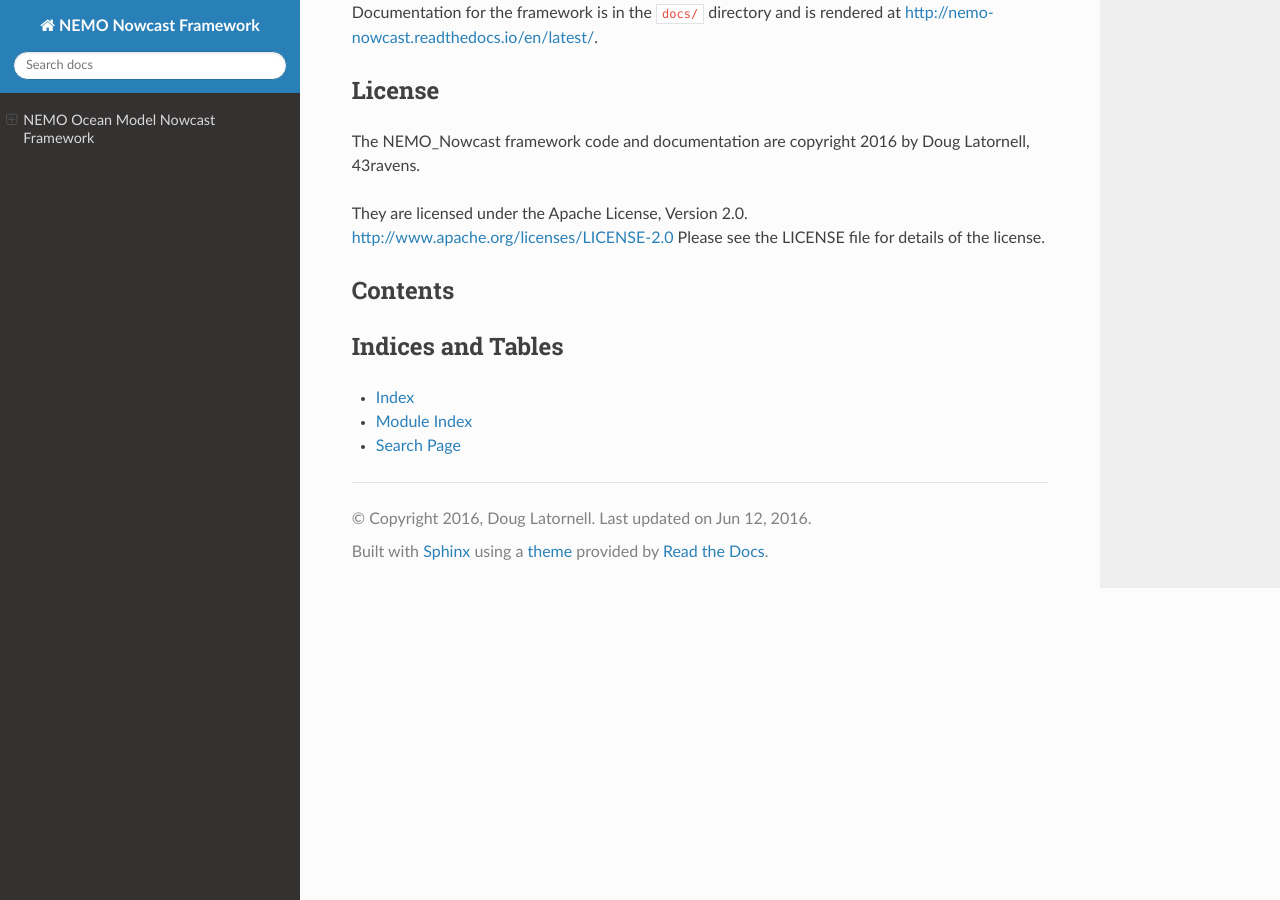
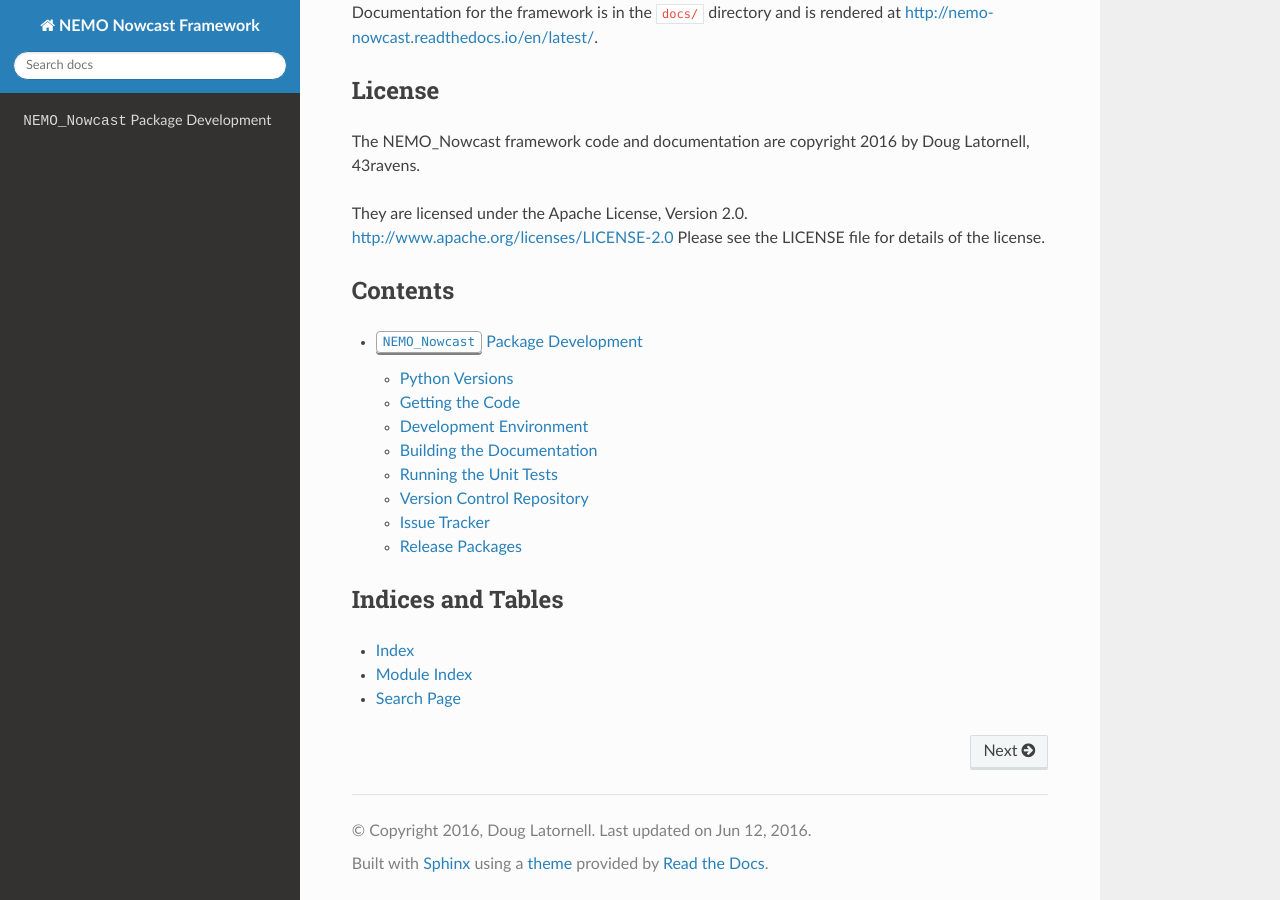
Before and after one commit to 43ravens/NEMO_Nowcast, a Sphinx documentation site: the page built from docs/index.rst, in a window 1280 px wide and 900 px high, scrolled down 640 px. Built offline with Sphinx 7.4.7 and the Read the Docs theme 2.0.0, drawn with Linux system fonts in a browser that asks for light colours; the version number could not be read and is left out; some of the changed lines change nothing that is shown.

Commit message:
Add package development docs section.

```diff
--- /dev/null
+++ b/docs/development.rst
@@ -0,0 +1,228 @@
+.. Copyright 2016 Doug Latornell, 43ravens
+
+.. Licensed under the Apache License, Version 2.0 (the "License");
+.. you may not use this file except in compliance with the License.
+.. You may obtain a copy of the License at
+
+..    http://www.apache.org/licenses/LICENSE-2.0
+
+.. Unless required by applicable law or agreed to in writing, software
+.. distributed under the License is distributed on an "AS IS" BASIS,
+.. WITHOUT WARRANTIES OR CONDITIONS OF ANY KIND, either express or implied.
+.. See the License for the specific language governing permissions and
+.. limitations under the License.
+
+
+.. _NEMO_NowcastPackageDevelopment:
+
+***************************************
+:kbd:`NEMO_Nowcast` Package Development
+***************************************
+
+.. _NEMO_NowcastPythonVersions:
+
+Python Versions
+===============
+
+The :kbd:`NEMO_Nowcast` package is developed and tested using `Python`_ 3.5 or later.
+
+.. _Python: https://www.python.org/
+
+
+.. _NEMO_NowcastGettingTheCode:
+
+Getting the Code
+================
+
+Clone the code and documentation `repository`_ from Bitbucket with:
+
+.. _repository: https://bitbucket.org/43ravens/nemo_nowcast
+
+.. code-block:: bash
+
+    $ hg clone ssh://hg@bitbucket.org/43ravens/nemo_nowcast NEMO_Nowcast
+
+or
+
+.. code-block:: bash
+
+    $ hg clone https://your_userid@bitbucket.org/43ravens/nemo_nowcast NEMO_Nowcast
+
+if you don't have `ssh key authentication`_ set up on Bitbucket.
+
+.. _ssh key authentication: https://confluence.atlassian.com/bitbucket/set-up-ssh-for-mercurial-728138122.html
+
+
+.. _NEMO_NowcastDevelopmentEnvironment:
+
+Development Environment
+=======================
+
+Setting up an isolated development environment using `Conda`_ is recommended.
+Assuming that you have `Anaconda Python Distribution`_ or `Miniconda3`_ installed,
+you can create and activate an environment called :kbd:`nemo-nowcast` that will have all of the Python packages necessary for development,
+testing,
+and building the documentation with the commands:
+
+.. _Conda: http://conda.pydata.org/docs/
+.. _Anaconda Python Distribution: https://www.continuum.io/downloads
+.. _Miniconda3: http://conda.pydata.org/docs/install/quick.html
+
+.. code-block:: bash
+
+    $ cd  NEMO_Nowcast
+    $ conda env create -f environment-dev.yaml
+    $ source activate nemo-nowcast
+    (nemo-nowcast)$ pip install --editable nemo_nowcast
+
+The :kbd:`--editable` option in the :command:`pip install` command above installs the :kbd:`NEMO_Nowcast` package from the cloned repo via symlinks so that the installed :kbd:`nemo-nowcast` package will be automatically updated as the repo evolves.
+
+To deactivate the environment use:
+
+.. code-block:: bash
+
+    (nemo-nowcast)$ source deactivate
+
+
+.. _NEMO_NowcastBuildingTheDocumentation:
+
+Building the Documentation
+==========================
+
+The documentation for the :kbd:`NEMO_Nowcast` package is written in `reStructuredText`_ and converted to HTML using `Sphinx`_.
+Creating a :ref:`NEMO_NowcastDevelopmentEnvironment` as described above includes the installation of Sphinx.
+Building the documentation is driven by the :file:`docs/Makefile`.
+With your :kbd:`nemo-nowcast` development environment activated,
+use:
+
+.. _reStructuredText: http://sphinx-doc.org/rest.html
+.. _Sphinx: http://sphinx-doc.org/
+
+.. code-block:: bash
+
+    (nemo-nowcast)$ (cd docs && make clean html)
+
+to do a clean build of the documentation.
+The output looks something like::
+
+  rm -rf _build/*
+  sphinx-build -b html -d _build/doctrees   . _build/html
+  Running Sphinx v1.4.1
+  making output directory...
+  loading pickled environment... not yet created
+  loading intersphinx inventory from https://docs.python.org/objects.inv...
+  building [mo]: targets for 0 po files that are out of date
+  building [html]: targets for 2 source files that are out of date
+  updating environment: 2 added, 0 changed, 0 removed
+  reading sources... [100%] index
+  looking for now-outdated files... none found
+  pickling environment... done
+  checking consistency... done
+  preparing documents... done
+  writing output... [100%] index
+  generating indices... genindex
+  writing additional pages... search
+  copying static files... done
+  copying extra files... done
+  dumping search index in English (code: en) ... done
+  dumping object inventory... done
+  build succeeded.
+
+  Build finished. The HTML pages are in _build/html.
+
+The HTML rendering of the docs ends up in :file:`docs/_build/html/`.
+You can open the :file:`index.html` file in that directory tree in your browser to preview the results of the build.
+
+If you have write access to the `repository`_ on Bitbucket,
+whenever you push changes to Bitbucket the documentation is automatically re-built and rendered at http://nemo-nowcast.readthedocs.io/en/latest/.
+
+
+.. _NEMO_NowcastRuningTheUnitTests:
+
+Running the Unit Tests
+======================
+
+The test suite for the :kbd:`NEMO_Nowcast` package is in :file:`NEMO_Nowcast/tests/`.
+The `pytest`_ tool is used for test parametrization and as the test runner for the suite.
+
+.. _pytest: http://pytest.org/latest/
+
+With your :kbd:`nemo-nowcast` development environment activated,
+use:
+
+.. _Mercurial: https://www.mercurial-scm.org/
+
+.. code-block:: bash
+
+    (nemo-nowcast)$ cd NEMO_Nowcast/
+    (nemo-nowcast)$ py.test
+
+to run the test suite.
+The output looks something like::
+
+  ============================ test session starts ============================
+  platform linux -- Python 3.5.1, pytest-2.8.1, py-1.4.31, pluggy-0.3.1
+  rootdir: /home/doug/Documents/43ravens/projects/gomss-nowcast/NEMO_Nowcast, inifile:
+  collected 8 items
+
+  tests/test_lib.py ........
+
+  ========================= 8 passed in 0.09 seconds ==========================
+
+You can monitor what lines of code the test suite exercises using the `coverage.py`_ tool with the command:
+
+.. _coverage.py: https://coverage.readthedocs.io/en/latest/
+
+.. code-block:: bash
+
+    (nemo-nowcast)$ cd NEMO_Nowcast/
+    (nemo-nowcast)$ coverage run -m py.test
+
+and generate a test coverage report with:
+
+.. code-block:: bash
+
+    (nemo-nowcast)$ coverage report
+
+to produce a plain text report,
+or
+
+.. code-block:: bash
+
+    (nemo-nowcast)$ coverage html
+
+to produce an HTML report that you can view in your browser by opening :file:`NEMO_Nowcast/htmlcov/index.html`.
+
+
+.. _NEMO_NowcastVersionControlRepository:
+
+Version Control Repository
+==========================
+
+The :kbd:`NEMO_Nowcast` package code and documentation source files are available as a `Mercurial`_ repository at https://bitbucket.org/43ravens/nemo_nowcast.
+
+
+.. _NEMO_NowcastIssueTracker:
+
+Issue Tracker
+=============
+
+Development tasks,
+bug reports,
+and enhancement ideas are recorded and managed in the issue tracker at https://bitbucket.org/43ravens/nemo_nowcast/issues.
+
+
+.. _NEMO_NowcastReleasePackages:
+
+Release Packages
+================
+
+Versioned releases of the :kbd:`NEMO_Nowcast` package are available as `Conda`_ packages on `Anaconda.org`_.
+
+.. _Anaconda.org: https://anaconda.org/gomss-nowcast
+
+The latest release package can be installed with:
+
+.. code-block:: bash
+
+    $ conda install -c gomss-nowcast nemo_nowcast
--- a/docs/index.rst
+++ b/docs/index.rst
@@ -24,6 +24,8 @@
 .. toctree::
    :maxdepth: 2
 
+   development
+
 
 Indices and Tables
 ==================
```
